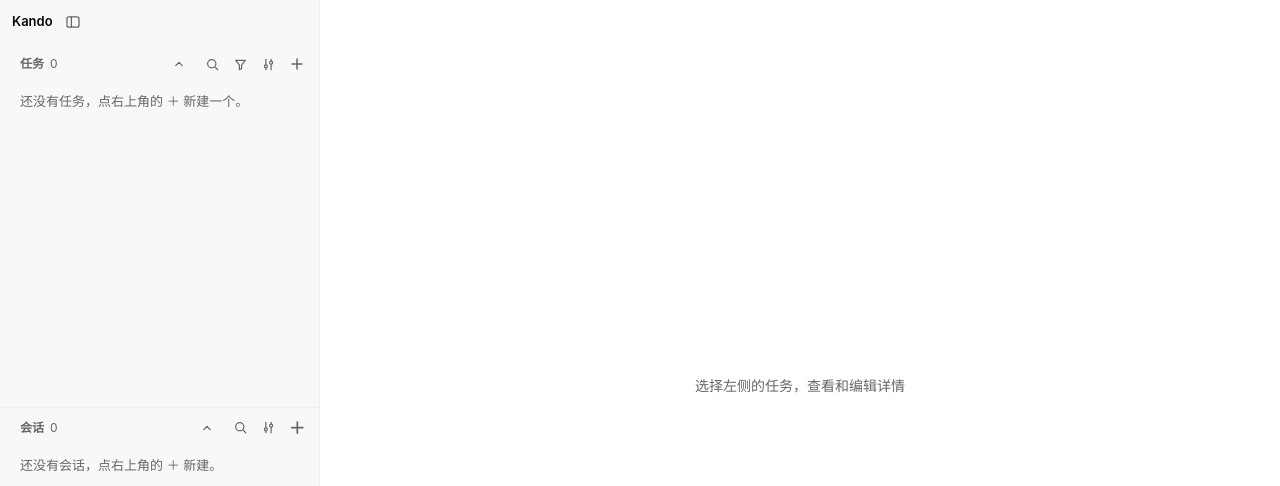
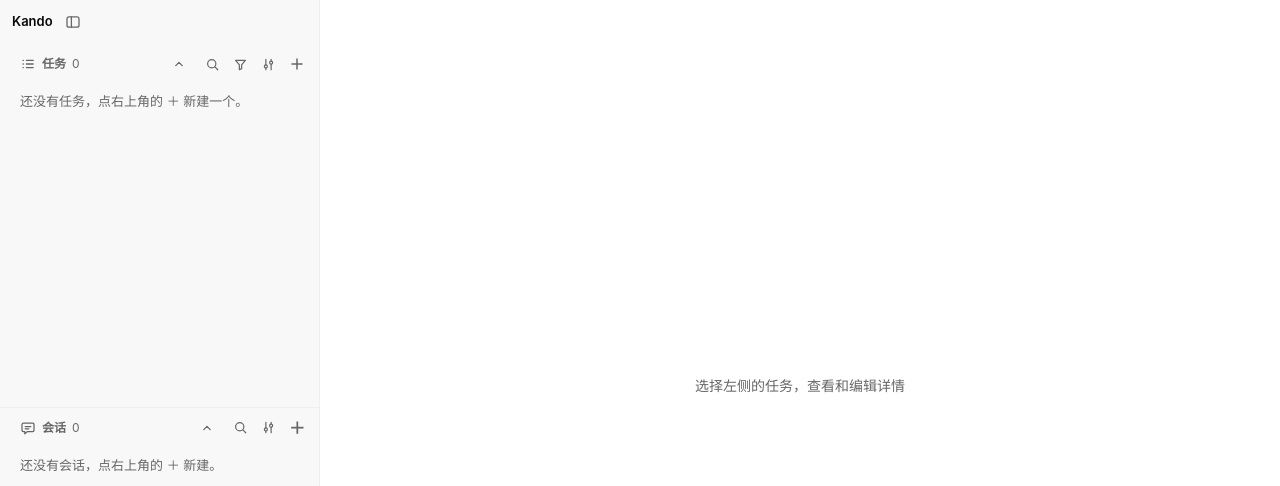
Before and after one commit to flyhero/kando-agents, a React (Vite) app in the folder packages/desktop/src/renderer/: page / in a window 1280 px wide. Shown: the top 486 px of the page. Built offline with nearby package versions, Linux system fonts and the light colour scheme.

Commit message:
feat(desktop): add icons to sidebar sections
Make task and conversation sections easier to scan by pairing their labels with existing list and chat icons. Keep the collapse rotation scoped to the chevron so the new icons stay fixed.

```diff
--- a/packages/desktop/src/renderer/src/components/ConversationList.tsx
+++ b/packages/desktop/src/renderer/src/components/ConversationList.tsx
@@ -8,7 +8,7 @@ import { ConversationContextMenu, newConversation, renameConversation } from './
 import { ConversationHandoffDialog } from './ConversationHandoffDialog'
 import { ConversationStatus } from './ConversationStatus'
 import { ContextMenu, menuPoint, MenuRadioItem, MenuSubmenu, type MenuPoint } from './ContextMenu'
-import { SlidersIcon } from './icons'
+import { ChatIcon, SlidersIcon } from './icons'
 import { projectName, projectNames } from './ProjectPicker'
 import { SidebarCollapseButton } from './SidebarCollapseButton'
 import { SidebarSearchField, SidebarSearchToggle } from './SidebarSearch'
@@ -217,7 +217,7 @@ export function ConversationList() {
   return (
     <nav className="conversation-list" data-collapsed={collapsed} aria-label="会话列表">
       <header className="task-list-header">
-        <SidebarCollapseButton label="会话" count={visible.length} collapsed={collapsed} controls="sidebar-conversations" onToggle={() => setCollapsed((value) => !value)} />
+        <SidebarCollapseButton icon={<ChatIcon />} label="会话" count={visible.length} collapsed={collapsed} controls="sidebar-conversations" onToggle={() => setCollapsed((value) => !value)} />
         <SidebarSearchToggle
           label="搜索会话"
           query={query}
--- a/packages/desktop/src/renderer/src/components/SidebarCollapseButton.tsx
+++ b/packages/desktop/src/renderer/src/components/SidebarCollapseButton.tsx
@@ -1,6 +1,8 @@
+import type { ReactNode } from 'react'
 import { ChevronDownIcon } from './icons'
 
-export function SidebarCollapseButton({ label, count, collapsed, controls, onToggle }: {
+export function SidebarCollapseButton({ icon, label, count, collapsed, controls, onToggle }: {
+  icon: ReactNode
   label: string
   count: number
   collapsed: boolean
@@ -17,6 +19,7 @@ export function SidebarCollapseButton({ label, count, collapsed, controls, onTog
       title={`${collapsed ? '展开' : '折叠'}${label}`}
       onClick={onToggle}
     >
+      <span className="sidebar-section-icon">{icon}</span>
       <span>{label}</span>
       <span className="count">{count}</span>
       <span className="sidebar-collapse-icon"><ChevronDownIcon /></span>
--- a/packages/desktop/src/renderer/src/components/TaskList.tsx
+++ b/packages/desktop/src/renderer/src/components/TaskList.tsx
@@ -7,7 +7,7 @@ import { setPreference, TASK_GROUPS, TASK_SORTS, usePreferences, type Preference
 import { waitingOn } from '../task-waiting'
 import { saveTaskText } from '../unsaved-edits'
 import { ContextMenu, menuPoint, MenuRadioItem, MenuSubmenu, type MenuPoint } from './ContextMenu'
-import { FilterIcon, InboxIcon, SlidersIcon } from './icons'
+import { FilterIcon, InboxIcon, ListIcon, SlidersIcon } from './icons'
 import { StatusIcon } from './StatusIcon'
 import { hasTaskAlerts, TaskAlerts } from './TaskAlerts'
 import { projectNames } from './ProjectPicker'
@@ -184,7 +184,7 @@ export function TaskList() {
   return (
     <nav className="task-list" data-collapsed={collapsed} aria-label="任务列表">
       <header className="task-list-header">
-        <SidebarCollapseButton label="任务" count={visible.length} collapsed={collapsed} controls="sidebar-tasks" onToggle={() => setCollapsed((value) => !value)} />
+        <SidebarCollapseButton icon={<ListIcon />} label="任务" count={visible.length} collapsed={collapsed} controls="sidebar-tasks" onToggle={() => setCollapsed((value) => !value)} />
         <SidebarSearchToggle
           label="搜索任务"
           query={query}
```
Also changed, not shown: packages/desktop/src/renderer/src/styles.css.
